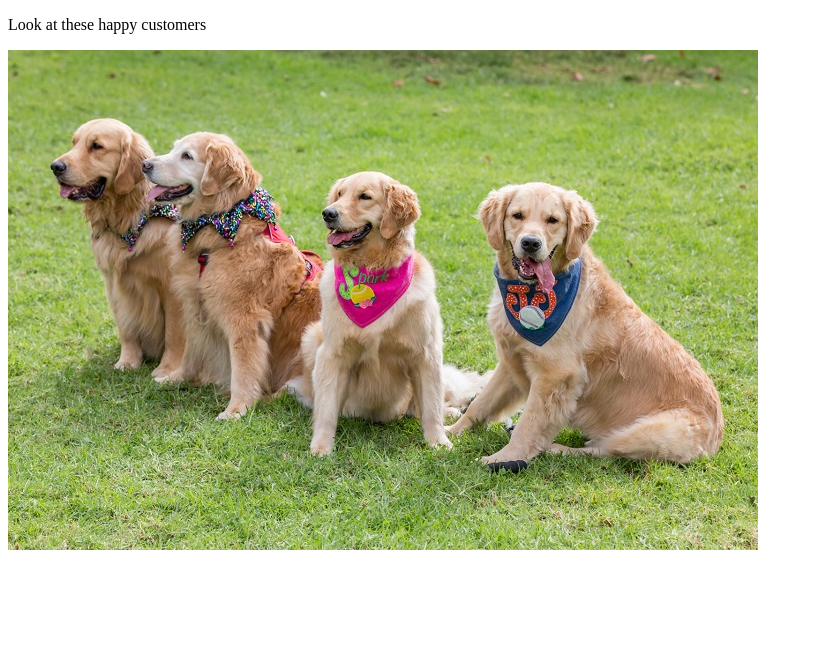
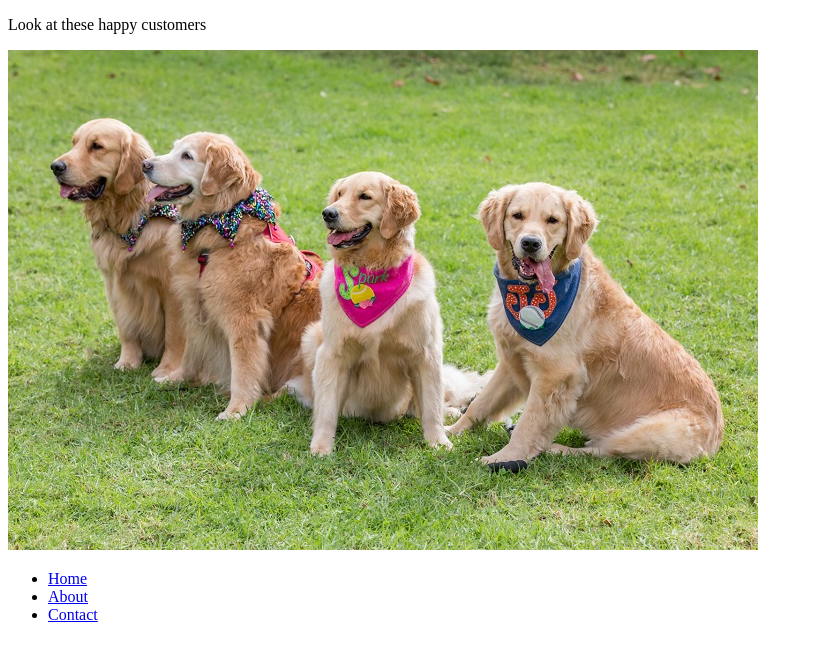
Before and after one commit to Taylor-M-B/cp3402_CMS, a plain HTML site: page news.html in a window 1280 px wide. Shown: the whole page, without its empty margins (0-813 px from the left). Drawn offline with Linux system fonts and the light colour scheme.

Commit message:
add contact page add links

```diff
--- a/news.html
+++ b/news.html
@@ -7,5 +7,11 @@
 <body>
 <p>Look at these happy customers</p>
 <img src="Golden-Retriever-review.jpg">
+
+<ul>
+    <li><a href="index.html">Home</a></li>
+    <li><a href="about.html">About</a></li>
+    <li><a href="contact.html">Contact</a></li>
+</ul>
 </body>
 </html>
```
Also changed, not shown: about.html (+1 -1 lines), contact.html (added, +13 -0 lines).
